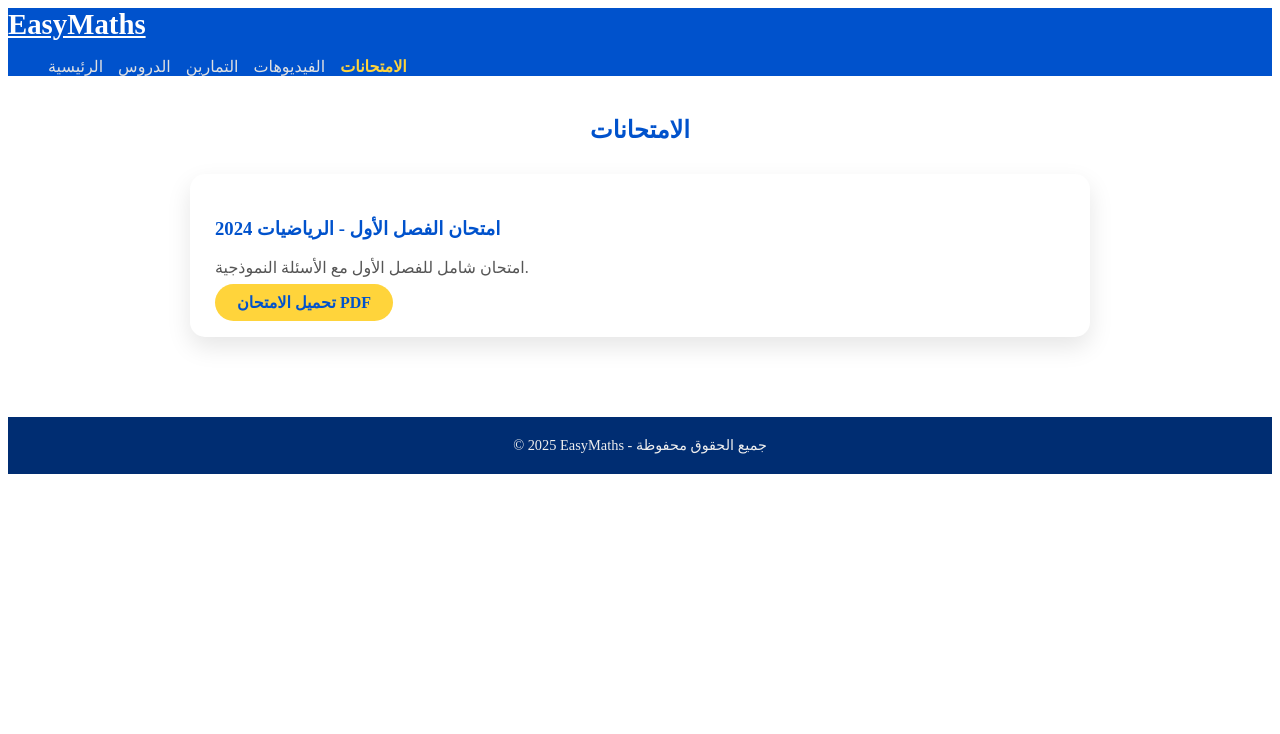
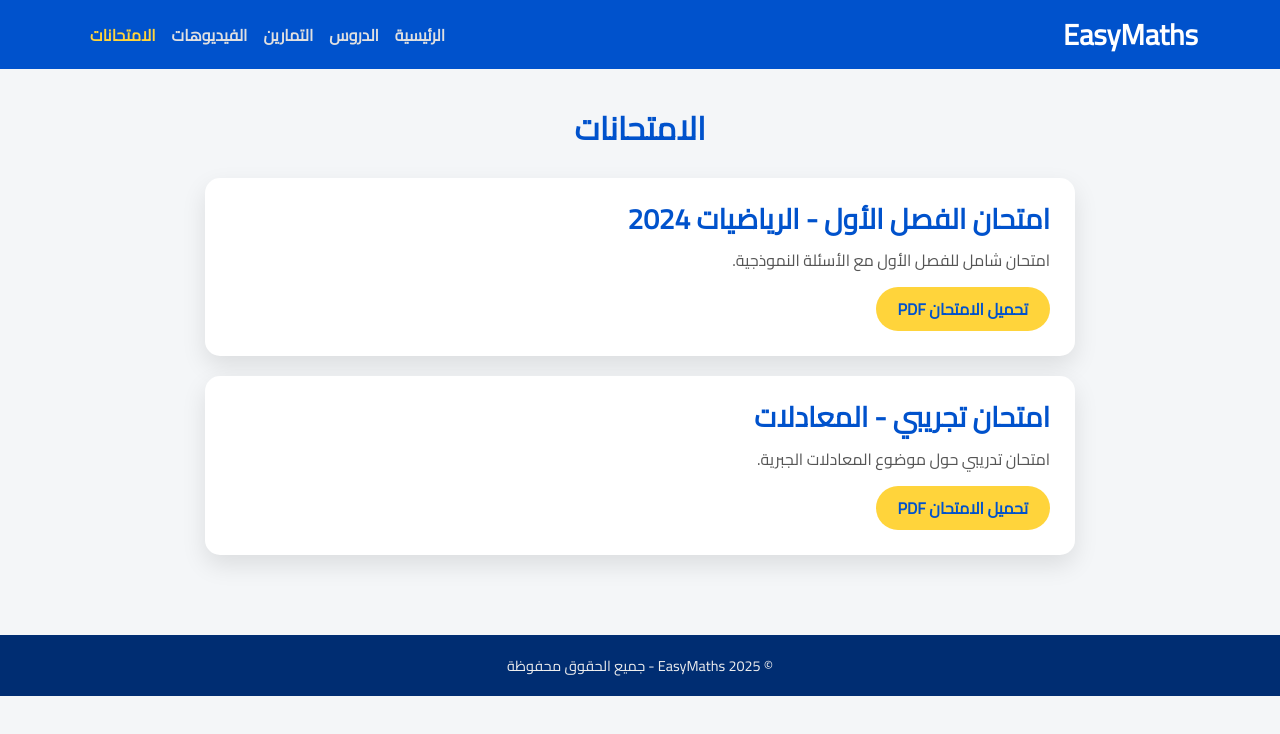
Before and after one commit to AbdelAzizMaatallah/EasyMaths, a plain HTML site: page imti7anat.html in a window 1280 px wide. Drawn offline with nearby package versions, Linux system fonts and the light colour scheme.

Commit message:
Update imti7anat.html

```diff
--- a/imti7anat.html
+++ b/imti7anat.html
@@ -1,24 +1,134 @@
-<nav class="navbar navbar-expand-lg" style="background-color:#0052cc;">
+<!DOCTYPE html>
+<html lang="ar" dir="rtl">
+<head>
+  <meta charset="UTF-8" />
+  <meta name="viewport" content="width=device-width, initial-scale=1" />
+  <title>EasyMaths - الامتحانات</title>
+  <link href="https://cdn.jsdelivr.net/npm/bootstrap@5.3.0/dist/css/bootstrap.rtl.min.css" rel="stylesheet" />
+  <link href="https://fonts.googleapis.com/css2?family=Cairo&display=swap" rel="stylesheet" />
+  <style>
+    body {
+      font-family: 'Cairo', sans-serif;
+      background-color: #f4f6f8;
+      color: #333;
+      margin: 0;
+      padding: 0;
+    }
+    nav.navbar {
+      background-color: #0052cc;
+    }
+    nav.navbar a.navbar-brand {
+      font-weight: 700;
+      font-size: 1.8rem;
+      color: #fff !important;
+      text-decoration: none;
+    }
+    nav.navbar .nav-link {
+      color: #e0e0e0 !important;
+      font-weight: 600;
+      transition: color 0.3s ease;
+    }
+    nav.navbar .nav-link:hover,
+    nav.navbar .nav-link.active {
+      color: #ffd43b !important;
+    }
+    .page-title {
+      text-align: center;
+      margin: 40px 0 30px;
+      font-weight: 700;
+      color: #0052cc;
+    }
+    .exam-list {
+      max-width: 900px;
+      margin: 0 auto 50px;
+      padding: 0 15px;
+    }
+    .exam-item {
+      background: white;
+      border-radius: 15px;
+      padding: 25px;
+      box-shadow: 0 10px 25px rgba(0,0,0,0.1);
+      margin-bottom: 20px;
+      transition: transform 0.3s ease;
+    }
+    .exam-item:hover {
+      transform: translateY(-8px);
+    }
+    .exam-item h3 {
+      color: #0052cc;
+      font-weight: 700;
+      margin-bottom: 12px;
+    }
+    .exam-item p {
+      font-size: 1rem;
+      margin-bottom: 15px;
+      color: #555;
+    }
+    .btn-primary {
+      background-color: #ffd43b;
+      border: none;
+      color: #0052cc;
+      font-weight: 700;
+      padding: 10px 22px;
+      border-radius: 30px;
+      transition: background-color 0.3s ease;
+      text-decoration: none;
+      display: inline-block;
+    }
+    .btn-primary:hover {
+      background-color: #e6c432;
+      color: #003a99;
+    }
+    footer {
+      background-color: #002d72;
+      color: #eee;
+      padding: 20px 0;
+      text-align: center;
+      font-size: 0.9rem;
+      margin-top: 80px;
+    }
+  </style>
+</head>
+<body>
+
+<nav class="navbar navbar-expand-lg">
   <div class="container">
-    <a class="navbar-brand" href="index.html" style="color:white; font-weight:700; font-size:1.8rem;">EasyMaths</a>
-    <ul class="navbar-nav ms-auto mb-2 mb-lg-0" style="list-style:none; display:flex; gap:15px;">
-      <li><a href="index.html" style="color:#e0e0e0; text-decoration:none;">الرئيسية</a></li>
-      <li><a href="dros.html" style="color:#e0e0e0; text-decoration:none;">الدروس</a></li>
-      <li><a href="exercices.html" style="color:#e0e0e0; text-decoration:none;">التمارين</a></li>
-      <li><a href="videos.html" style="color:#e0e0e0; text-decoration:none;">الفيديوهات</a></li>
-      <li><a href="imti7anat.html" style="color:#ffd43b; text-decoration:none; font-weight:700;">الامتحانات</a></li>
-    </ul>
+    <a class="navbar-brand" href="index.html">EasyMaths</a>
+    <button class="navbar-toggler" type="button" data-bs-toggle="collapse" data-bs-target="#navbarNav"
+      aria-controls="navbarNav" aria-expanded="false" aria-label="تبديل التنقل">
+      <span class="navbar-toggler-icon"></span>
+    </button>
+    <div class="collapse navbar-collapse" id="navbarNav">
+      <ul class="navbar-nav ms-auto mb-2 mb-lg-0">
+        <li class="nav-item"><a class="nav-link" href="index.html">الرئيسية</a></li>
+        <li class="nav-item"><a class="nav-link" href="dros.html">الدروس</a></li>
+        <li class="nav-item"><a class="nav-link" href="exercices.html">التمارين</a></li>
+        <li class="nav-item"><a class="nav-link" href="videos.html">الفيديوهات</a></li>
+        <li class="nav-item"><a class="nav-link active" href="imti7anat.html">الامتحانات</a></li>
+      </ul>
+    </div>
   </div>
 </nav>
-<h2 style="text-align:center; margin:40px 0 30px; color:#0052cc;">الامتحانات</h2>
 
-<div style="max-width:900px; margin:auto; padding:0 15px;">
-  <div style="background:white; border-radius:15px; padding:25px; margin-bottom:20px; box-shadow:0 10px 25px rgba(0,0,0,0.1);">
-    <h3 style="color:#0052cc; font-weight:700;">امتحان الفصل الأول - الرياضيات 2024</h3>
-    <p style="color:#555;">امتحان شامل للفصل الأول مع الأسئلة النموذجية.</p>
-    <a href="pdfs/imtihan_fasl_awal_2024.pdf" target="_blank" style="background:#ffd43b; padding:10px 22px; color:#0052cc; font-weight:700; border-radius:30px; text-decoration:none;">تحميل الامتحان PDF</a>
+<h2 class="page-title">الامتحانات</h2>
+
+<div class="exam-list container">
+  <div class="exam-item">
+    <h3>امتحان الفصل الأول - الرياضيات 2024</h3>
+    <p>امتحان شامل للفصل الأول مع الأسئلة النموذجية.</p>
+    <a href="pdfs/imtihan_fasl_awal_2024.pdf" target="_blank" class="btn-primary" rel="noopener noreferrer">تحميل الامتحان PDF</a>
+  </div>
+  <div class="exam-item">
+    <h3>امتحان تجريبي - المعادلات</h3>
+    <p>امتحان تدريبي حول موضوع المعادلات الجبرية.</p>
+    <a href="pdfs/imtihan_tajribi_ma3adlat.pdf" target="_blank" class="btn-primary" rel="noopener noreferrer">تحميل الامتحان PDF</a>
   </div>
 </div>
-<footer style="background:#002d72; color:#eee; padding:20px 0; text-align:center; margin-top:80px; font-size:0.9rem;">
+
+<footer>
   &copy; 2025 EasyMaths - جميع الحقوق محفوظة
 </footer>
+
+<script src="https://cdn.jsdelivr.net/npm/bootstrap@5.3.0/dist/js/bootstrap.bundle.min.js"></script>
+</body>
+</html>
```
